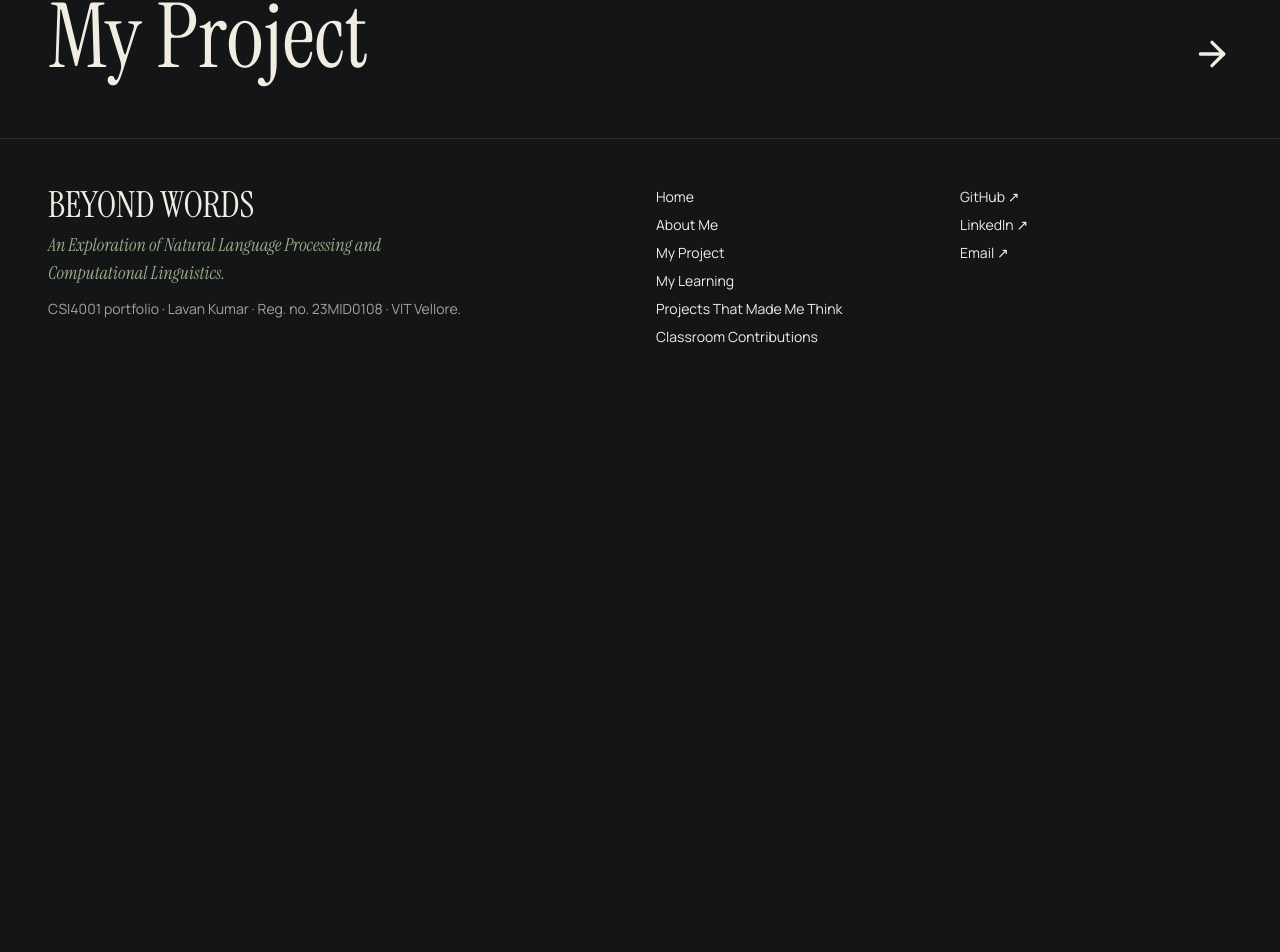
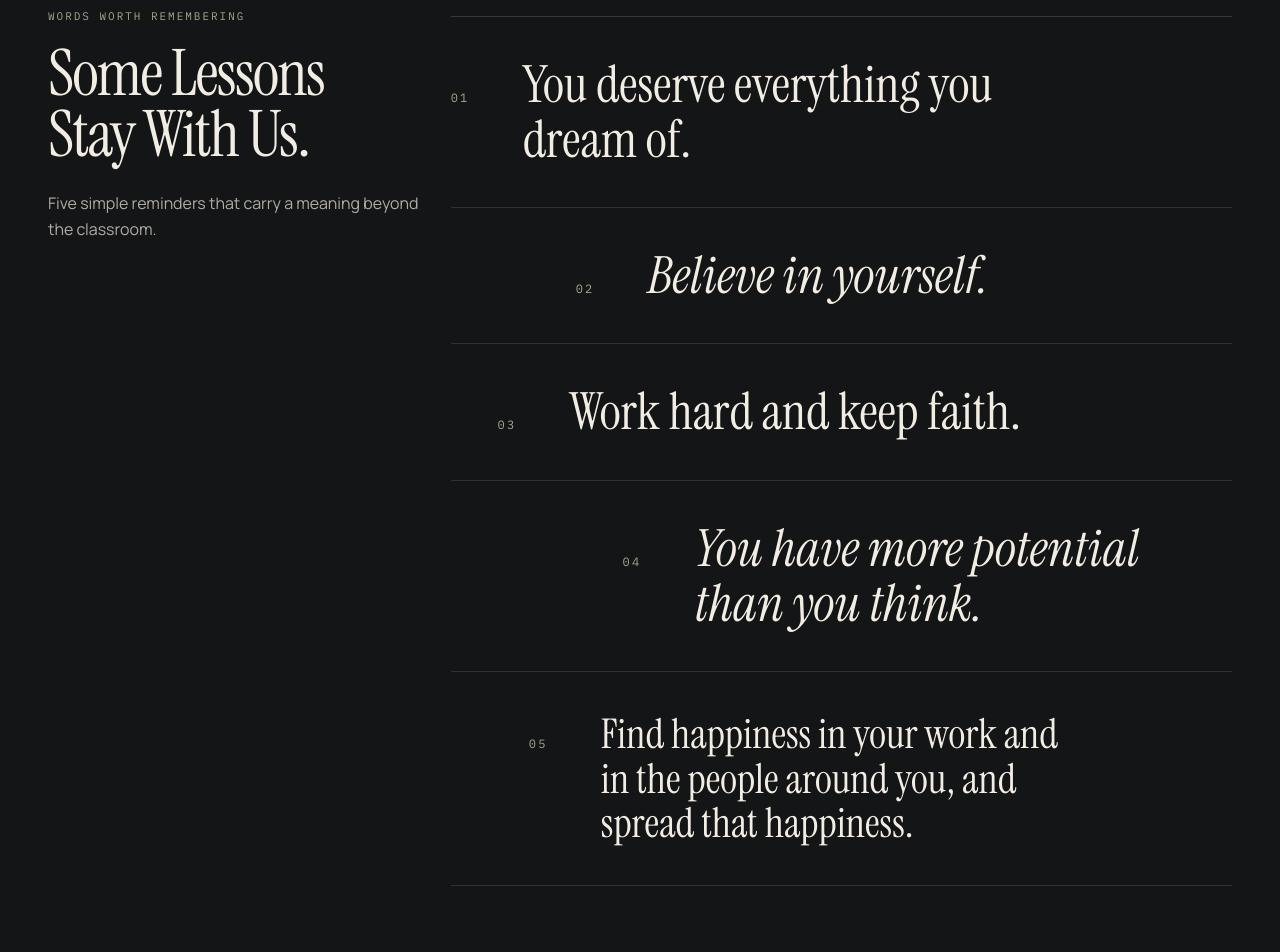
Before and after one commit to lavan-chinna19/csi4001-nlp-portfolio, a React (Vite) app: page /about in a window 1280 px wide. Shown: the part 3468-4420 px from the top of the page. Before the commit the page ends 3863 px from the top, so only its background shows below. Built offline with nearby package versions, Linux system fonts and the light colour scheme.

Commit message:
V6: About lessons section

```diff
--- a/src/pages/About.tsx
+++ b/src/pages/About.tsx
@@ -3,7 +3,7 @@ import SectionToc from '../components/SectionToc';
 import NextChapter from '../components/NextChapter';
 import { EditableText, Reveal, hasText } from '../components/Bits';
 import InterestConstellation from '../components/InterestConstellation';
-import { about } from '../content/about';
+import { about, lessons } from '../content/about';
 import { site } from '../content/site';
 
 /** href + link attributes for a contact link. Email → mailto (same tab); others → new tab. */
@@ -159,6 +159,53 @@ export default function About() {
         </div>
       </div>
 
+      {/* Closing — "Some Lessons Stay With Us." editorial list, muted sage accents */}
+      <section id={lessons.id} aria-labelledby="lessons-title" className="page-x scroll-mt-32 pb-20 pt-4 lg:pb-28">
+        <div className="border-t border-sage/30 pt-14 lg:pt-20">
+          <div className="grid grid-cols-12 gap-x-6 gap-y-6">
+            <Reveal className="col-span-12 lg:sticky lg:top-32 lg:col-span-4 lg:self-start">
+              <p className="label text-sage">{lessons.eyebrow}</p>
+              <h2 id="lessons-title" className="mt-5 font-serif leading-[0.95] tracking-tight text-ivory" style={{ fontSize: 'clamp(2.4rem, 5vw, 4.25rem)' }}>
+                {lessons.title}
+              </h2>
+              <p className="mt-6 max-w-sm font-sans text-[16px] leading-relaxed text-ivory/70">{lessons.subtitle}</p>
+            </Reveal>
+
+            <ol className="col-span-12 border-t border-sage/25 lg:col-span-8 lg:mt-2">
+              {lessons.items.map((text, i) => {
+                const long = text.length > 50;
+                const indent = ['', 'md:pl-[16%]', 'md:pl-[6%]', 'md:pl-[22%]', 'md:pl-[10%]'][i];
+                return (
+                  <li key={i} className="border-b border-sage/20">
+                    <Reveal delay={i * 0.06}>
+                      <div className={`grid grid-cols-[2.75rem_minmax(0,1fr)] items-baseline gap-x-4 py-8 sm:grid-cols-[3.5rem_minmax(0,1fr)] md:py-10 ${indent}`}>
+                        <span className="font-mono text-xs tracking-[0.18em] text-sage">
+                          {String(i + 1).padStart(2, '0')}
+                        </span>
+                        <p
+                          className={`font-serif leading-[1.08] text-ivory ${long ? 'max-w-[26ch]' : 'max-w-[22ch]'} ${i % 2 ? 'italic' : ''}`}
+                          style={{ fontSize: long ? 'clamp(1.6rem, 3.2vw, 2.6rem)' : 'clamp(1.85rem, 4vw, 3.25rem)' }}
+                        >
+                          {text}
+                        </p>
+                      </div>
+                    </Reveal>
+                  </li>
+                );
+              })}
+            </ol>
+
+            <Reveal className="col-span-12 lg:col-span-8 lg:col-start-5" delay={0.1}>
+              <p className="mt-10 flex flex-wrap items-baseline justify-end gap-x-4 gap-y-2 text-right">
+                <span aria-hidden className="hidden h-px w-16 self-center bg-sage/50 sm:block" />
+                <span className="font-mono text-[12px] tracking-[0.08em] text-sage">{lessons.attributionLead}</span>{' '}
+                <span className="font-serif text-2xl italic text-ivory md:text-3xl">{lessons.attributionName}</span>
+              </p>
+            </Reveal>
+          </div>
+        </div>
+      </section>
+
       <NextChapter to="/project" num="02" label="My Project" dark />
     </Page>
   );
```
